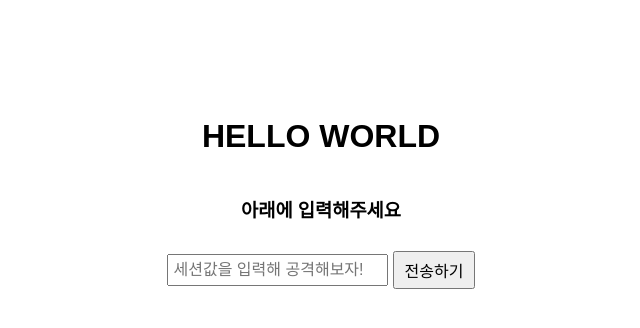
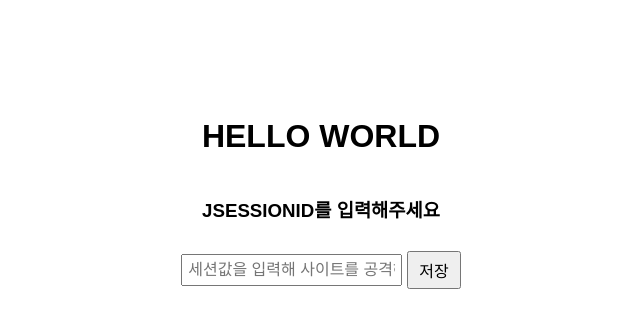
Before and after one commit to hyeon-b/sk_module_2, a Python web app: template templates/index.html in a window 1280 px wide. Shown: the part 207-535 px from the top of the page, without its empty margins (319-959 px from the left). Run offline with Jinja, Linux system fonts and the light colour scheme; the template is opened without the code that fills it, so the values that code supplies are empty.

Commit message:
[style] fix welcome text

```diff
--- a/templates/index.html
+++ b/templates/index.html
@@ -8,10 +8,10 @@
 </head>
 <body>
     <h1>HELLO WORLD</h1>
-    <h3>아래에 입력해주세요</h3>
+    <h3>JSESSIONID를 입력해주세요</h3>
     <form action="/submit" method="post"class="input-container">
-        <input type="text" name="user_input" placeholder="세션값을 입력해 공격해보자!">
-        <button type="submit">전송하기</button>
+        <input type="text" name="user_input" placeholder="세션값을 입력해 사이트를 공격해보자!">
+        <button type="submit">저장</button>
     </form>
 </body>
 </html>
```
